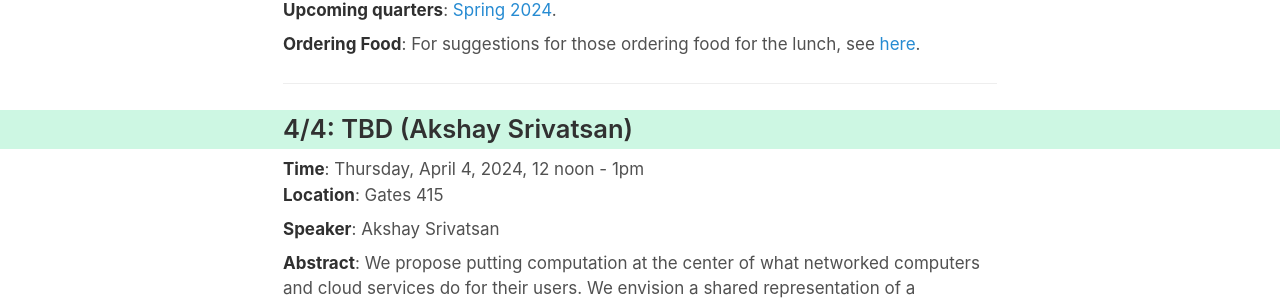
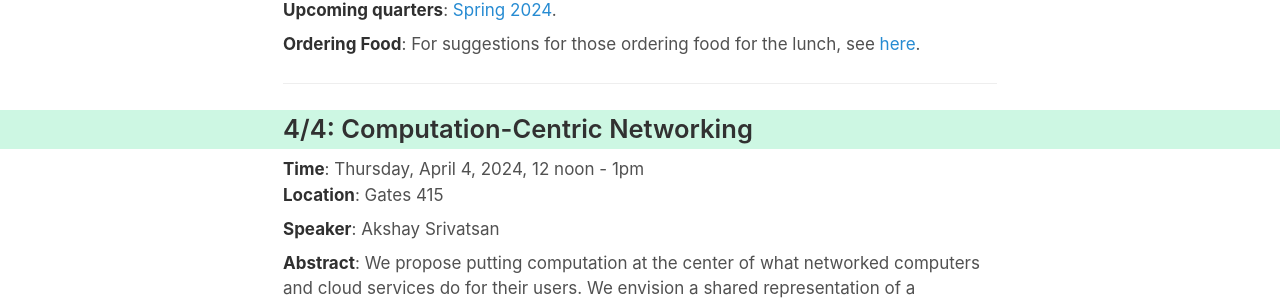
Before and after one commit to software-research-lunch/software-research-lunch.github.io, a Jekyll site: the page built from index.html, in a window 1280 px wide. Shown: the part 439-743 px from the top of the page. Built offline with Jekyll 4.4.1, drawn with Linux system fonts in a browser that asks for light colours.

Commit message:
Akshay title

```diff
--- a/_data/schedule.yml
+++ b/_data/schedule.yml
@@ -42,7 +42,7 @@ y24_spring:
         “renting CPUs by the second” to “providing the unambiguously correct
         result of a computation.” Accountability to these higher-level
         abstractions could permit agility and innovation on other axes."
-      title: ""
+      title: "Computation-Centric Networking"
       speaker: "Akshay Srivatsan"
       bio: ""
     - date: "2024-04-11"
```
